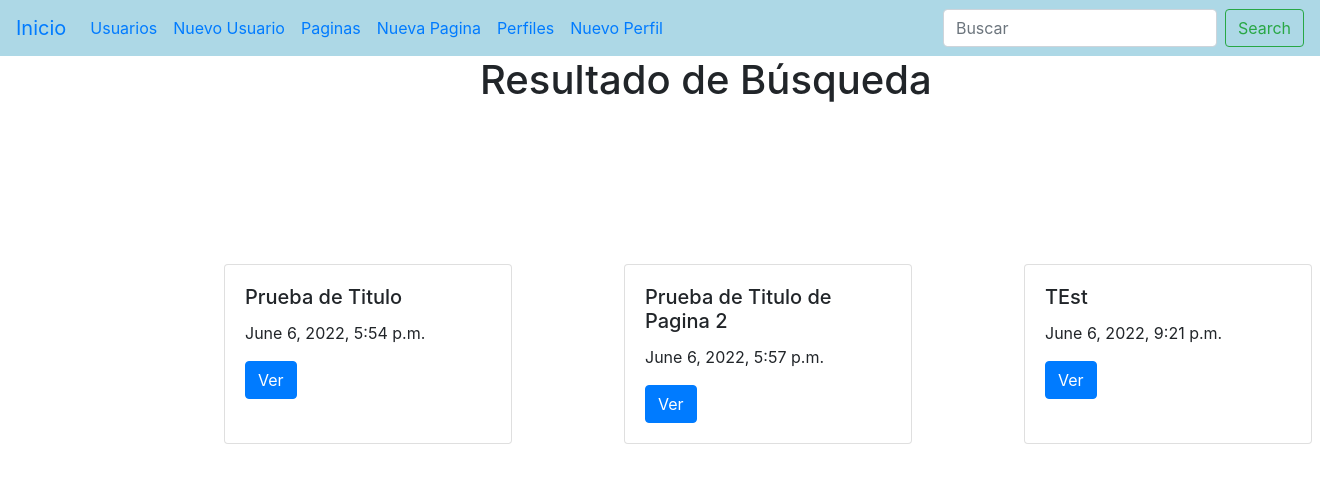
After one commit to brianmondino/pro_final_grupo, a Django app: template templates/buscar_paginas.html in a window 1320 px wide. The commit adds this page. Shown: the top 483 px of the page. Run offline with Django 4.2, Linux system fonts and the light colour scheme; the template is opened without the code that fills it: values that come from a table or form of the project are taken from there, others are empty; data comes from the database, SQL or seed files in the repository; both versions use the stored data as it was after the commit.

Commit message:
Buscador de paginas agregado

```diff
--- a/paginas/urls.py
+++ b/paginas/urls.py
@@ -1,8 +1,9 @@
 from django.urls import path
 
-from paginas.views import listar_paginas, crear_pagina
+from paginas.views import listar_paginas, crear_pagina, buscar_pagina
 
 urlpatterns =[
     path('', listar_paginas, name = 'paginas'),
     path('crear-pagina/', crear_pagina, name = 'crear_pagina'),
+    path('buscar-pagina/', buscar_pagina, name = 'buscar_pagina'),
 ]
--- a/templates/base.html
+++ b/templates/base.html
@@ -42,8 +42,8 @@
                     <a class="nav-link" href="/perfiles/crear-perfil/">Nuevo Perfil</a>
                 </li>
             </ul>
-            <form class="form-inline my-2 my-lg-0" action = "/products/search-product/" method = "GET">
-                <input class="form-control mr-sm-2" type="text" placeholder="Buscar" aria-label="Search" name = 'search'>
+            <form class="form-inline my-2 my-lg-0" action="/paginas/buscar-pagina/" method = "GET">
+                <input class="form-control mr-sm-2" type="text" placeholder="Buscar" aria-label="Search" name="buscar">
                 <button class="btn btn-outline-success my-2 my-sm-0" type="submit">Search</button>
             </form>
         </div>
--- /dev/null
+++ b/templates/buscar_paginas.html
@@ -0,0 +1,31 @@
+{% extends 'base.html' %}
+
+{% block titulo %}
+    Buscador de Páginas
+{% endblock %}
+
+
+{% block contenido %}
+<h1 style="margin-left:30rem">Resultado de Búsqueda</h1>
+{% if paginas %}
+    <div class="d-flex" style="margin-top:5rem; margin-left:7rem">
+        {% for pagina in paginas %}
+
+            <div class="d-flex" style="margin-top:5rem; margin-left:7rem">
+                <div class="card" style="width: 18rem;">
+                    <div class="card-body">
+                        <h5 class="card-title">{{pagina.titulo}}</h5>
+                        <p class="card-text">{{pagina.fecha}}</p>
+                        <a href="#" class="btn btn-primary">Ver</a>
+                    </div>
+                </div>
+            </div>
+
+        {% endfor %}
+    </div>
+{% endif %}
+
+
+<div style = "color:red; margin-left:25rem">{{errors}}</div>
+
+{% endblock %}
```
Also changed, not shown: paginas/views.py (+8 -0 lines), db.sqlite3.
